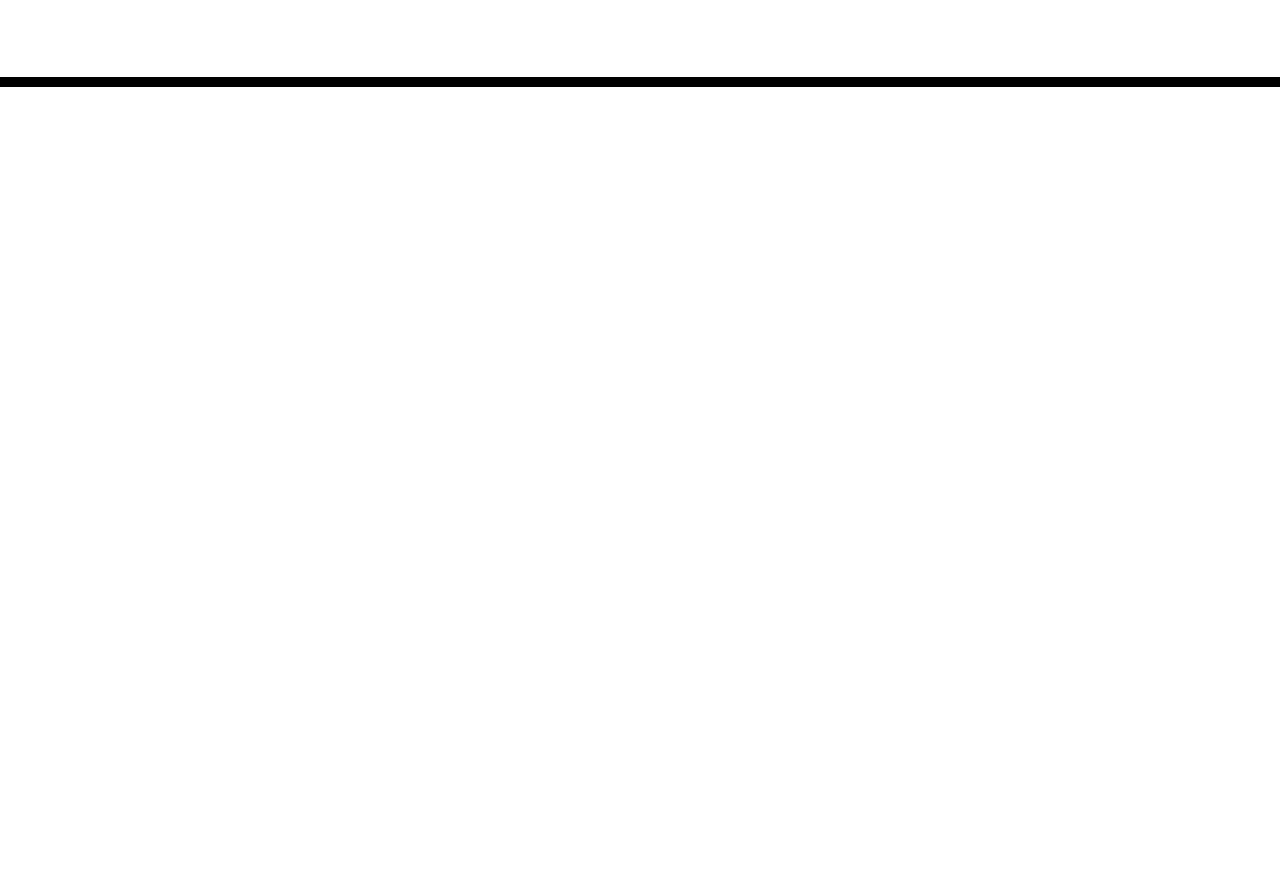
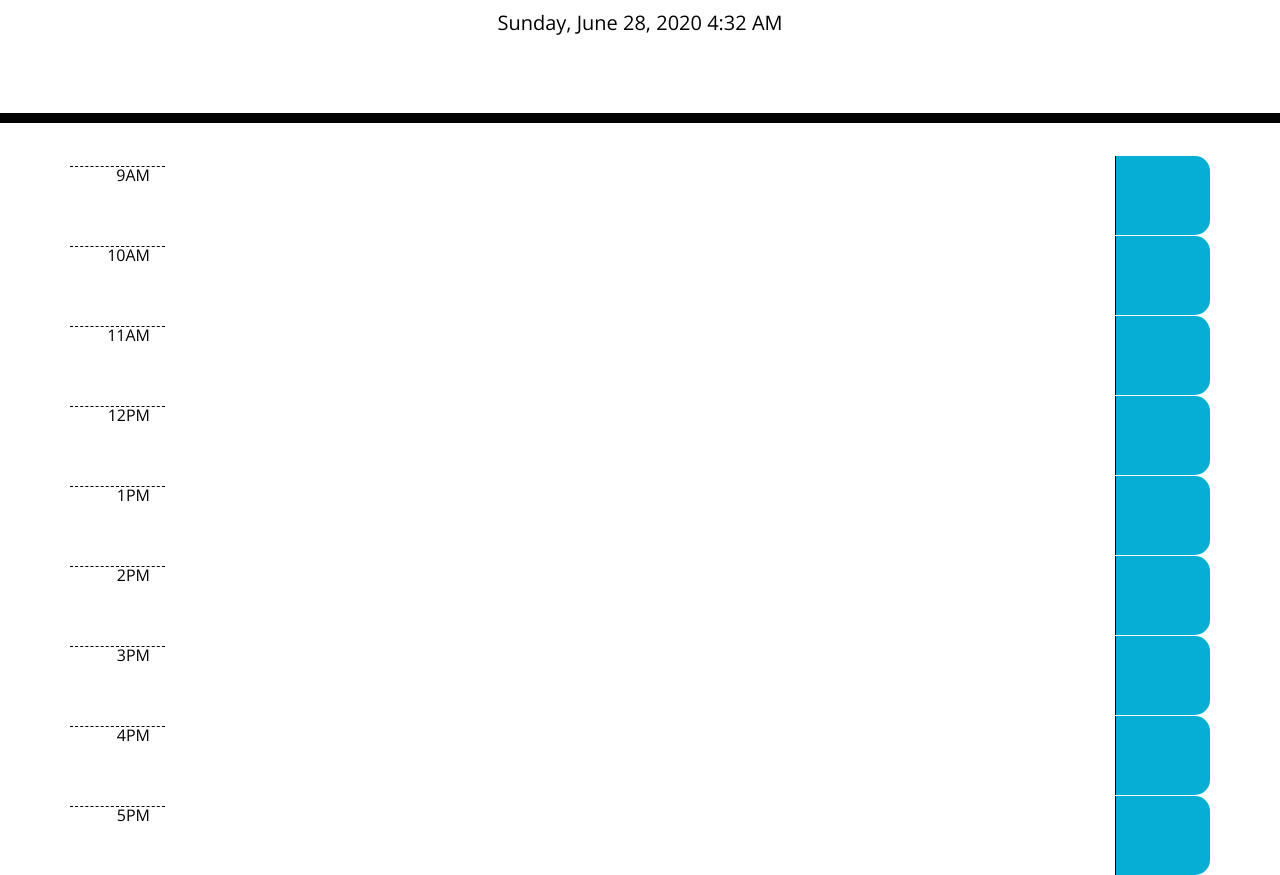
Before and after one commit to kwedwick/weekday-scheduler, a plain HTML site: page index.html in a window 1280 px wide. Shown: the part 181-1056 px from the top of the page. Before the commit the page ends 800 px from the top, so only its background shows below. Drawn offline with nearby package versions, Linux system fonts and the light colour scheme; a web font is replaced by a local one.

Commit message:
html laid out

```diff
--- a/assets/javascript.js
+++ b/assets/javascript.js
@@ -0,0 +1,9 @@
+function displayDateTime() {
+    var todayDate = moment().format('LLLL');
+    $('#currentDay').html(todayDate);
+    setTimeout(displayDateTime, 1000);
+};
+
+$(document).ready(function() {
+    displayDateTime();
+});
--- a/assets/style.css
+++ b/assets/style.css
@@ -40,13 +40,17 @@ textarea{
   background-color: #ffffff;
   color: #000000;
   border-top: 1px dashed #000000;
+  text-align: right;
+  margin-top: 10px;
 }
 
 .past {
   background-color: #d3d3d3;
   color: white;
 }
+.oi-circle-check {
 
+}
 .present {
   background-color: #ff6961;
   color: white;
@@ -63,6 +67,7 @@ textarea{
   border-bottom-right-radius: 15px;
   background-color: #06AED5;
   color: white;
+  display: flex;
 }
 
 .saveBtn i:hover {
--- a/index.html
+++ b/index.html
@@ -18,6 +18,7 @@
       href="https://fonts.googleapis.com/css?family=Open+Sans&display=swap"
       rel="stylesheet"
     />
+    <link rel="stylesheet" href="https://cdnjs.cloudflare.com/ajax/libs/open-iconic/1.1.1/font/css/open-iconic-bootstrap.min.css" />
     <link rel="stylesheet" href="./assets/style.css" />
     <title>Work Day Scheduler</title>
   </head>
@@ -29,10 +30,55 @@
       <p id="currentDay" class="lead"></p>
     </header>
     <div class="container">
-      <!-- Timeblocks go here -->
+      <div class="row">
+        <div class="col-1 hour">9AM</div>
+        <div class="col-10 textarea"></div>
+        <div class="col-1 saveBtn"><span class="oi oi-circle-check mx-auto mt-4"></span></div>
+      </div>
+      <div class="row">
+        <div class="col-1 hour">10AM</div>
+        <div class="col-10 textarea"></div>
+        <div class="col-1 saveBtn"><span class="oi oi-circle-check mx-auto mt-4"></span></div>
+      </div>
+      <div class="row">
+        <div class="col-1 hour">11AM</div>
+        <div class="col-10 textarea"></div>
+        <div class="col-1 saveBtn"><span class="oi oi-circle-check mx-auto mt-4"></span></div>
+      </div>
+      <div class="row">
+        <div class="col-1 hour">12PM</div>
+        <div class="col-10 textarea"></div>
+        <div class="col-1 saveBtn"><span class="oi oi-circle-check mx-auto mt-4"></span></div>
+      </div>
+      <div class="row">
+        <div class="col-1 hour">1PM</div>
+        <div class="col-10 textarea"></div>
+        <div class="col-1 saveBtn"><span class="oi oi-circle-check mx-auto mt-4"></span></div>
+      </div>
+      <div class="row">
+        <div class="col-1 hour">2PM</div>
+        <div class="col-10 textarea"></div>
+        <div class="col-1 saveBtn"><span class="oi oi-circle-check mx-auto mt-4"></span></div>
+      </div>
+      <div class="row">
+        <div class="col-1 hour">3PM</div>
+        <div class="col-10 textarea"></div>
+        <div class="col-1 saveBtn"><span class="oi oi-circle-check mx-auto mt-4"></span></div>
+      </div>
+      <div class="row">
+        <div class="col-1 hour">4PM</div>
+        <div class="col-10 textarea"></div>
+        <div class="col-1 saveBtn"><span class="oi oi-circle-check mx-auto mt-4"></span></div>
+      </div>
+      <div class="row">
+        <div class="col-1 hour">5PM</div>
+        <div class="col-10 textarea"></div>
+        <div class="col-1 saveBtn"><span class="oi oi-circle-check mx-auto mt-4"></span></div>
+      </div>
     </div>
 
     <script src="https://code.jquery.com/jquery-3.4.1.min.js"></script>
     <script src="https://cdnjs.cloudflare.com/ajax/libs/moment.js/2.24.0/moment.min.js"></script>
+    <script src="assets/javascript.js"></script>
   </body>
 </html>
```
